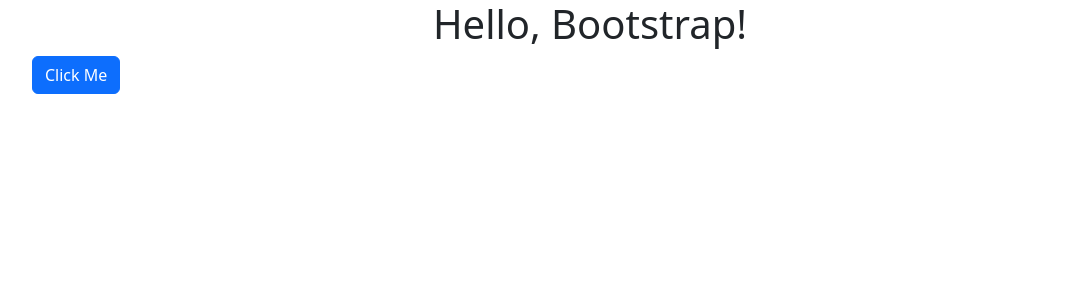
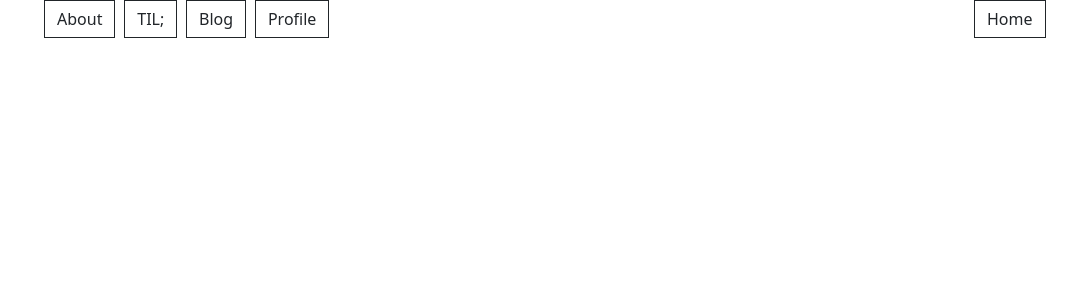
Before and after one commit to amissu89/blog, a Vue app: page / in a window 1280 px wide. Shown: the top 300 px of the page, without its empty margins (50-1127 px from the left). Built offline with nearby package versions, Linux system fonts and the light colour scheme.

Commit message:
NavTop 컴포넌트 추가

```diff
--- a/src/App.vue
+++ b/src/App.vue
@@ -1,19 +1,20 @@
 <template>
   <!-- <img alt="Vue logo" src="./assets/logo.png"> -->
   <div class="container">
-    <h1 class="text-center">Hello, Bootstrap!</h1>
-    <button class="btn btn-primary">Click Me</button>
+    <NavTop/>
   </div>
 </template>
 
 <script>
+import NavTop from './components/NavTop.vue'
+
 export default {
   name: 'App',
+  components : {
+    NavTop
+  }
 }
 </script>
 
 <style>
-@import "./css/main-style.css";
-@import "./css/color.css";
-
 </style>
--- /dev/null
+++ b/src/assets/css/main-style.css
@@ -0,0 +1,8 @@
+*{
+    margin: 0;
+    padding: 0;
+}
+
+.btn{
+    border-radius: 0;
+}
--- /dev/null
+++ b/src/components/NavTop.vue
@@ -0,0 +1,24 @@
+<template>
+    <div class="container">
+        <div class="row">
+            <div class="col">
+                <button type="button" class="btn btn-outline-dark">About</button>
+                <button type="button" class="btn btn-outline-dark">TIL;</button>
+                <button type="button" class="btn btn-outline-dark">Blog</button>
+                <button type="button" class="btn btn-outline-dark">Profile</button>
+            </div>
+            <div class="col-md-auto"></div>
+            <div class="col col-lg-2">
+                <button type="button" class="btn btn-outline-dark">Home</button>
+            </div>
+        </div>
+    </div>
+</template>
+<script>
+</script>
+<style scoped>
+.btn{
+    margin-right: 1%;
+}
+
+</style>
--- a/src/main.js
+++ b/src/main.js
@@ -5,5 +5,7 @@
 import 'bootstrap'
 import 'bootstrap/dist/css/bootstrap.css'
 import 'bootstrap/dist/js/bootstrap.js'
+import './assets/css/main-style.css'
+import './assets/css/color.css'
 
 createApp(App).mount('#app')
```
Also changed, not shown: firebase.json, src/assets/css/color.css (added), src/css/main-style.css (deleted).
